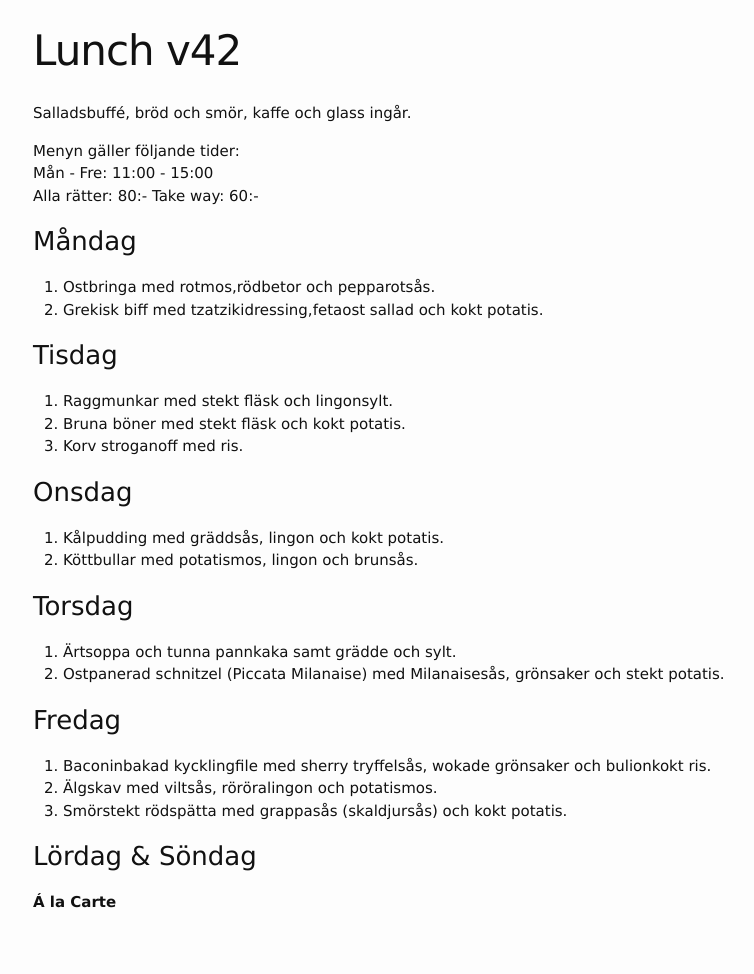
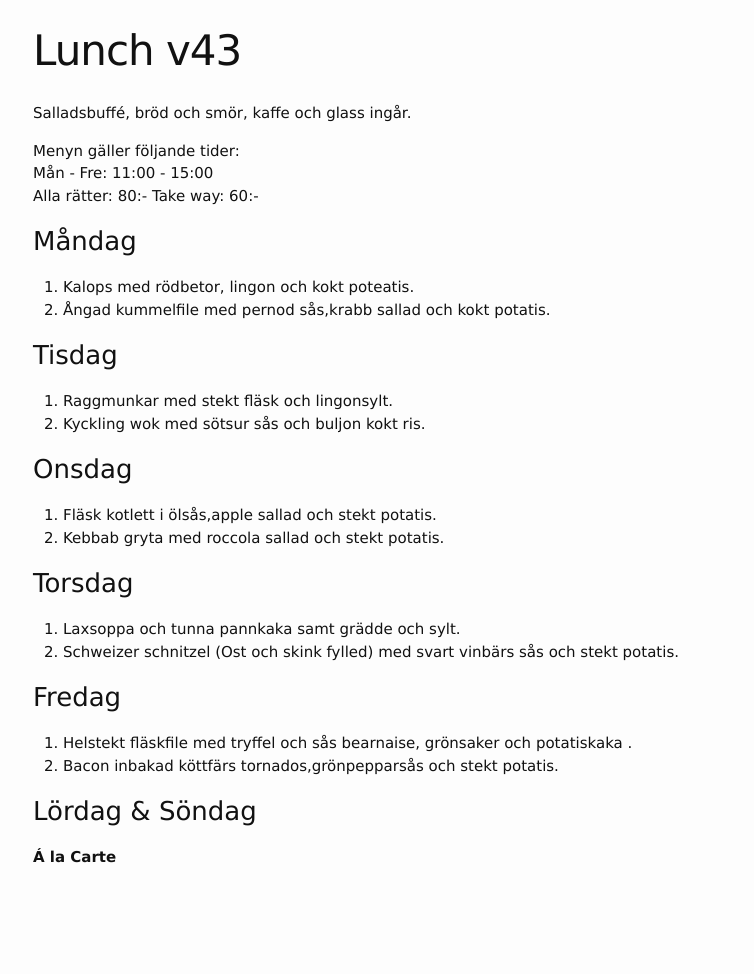
Before and after one commit to FarInn62/farinn62.github.io, a Jekyll site: the page built from lunch.md, in a window 1280 px wide. Shown: the whole page, without its empty margins (237-991 px from the left). Built offline with Jekyll 4.4.1, drawn with Linux system fonts in a browser that asks for light colours; after the commit the page ends 929 px from its top, so only the background shows below that.

Commit message:
Update lunch.md

```diff
--- a/lunch.md
+++ b/lunch.md
@@ -1,6 +1,6 @@
 ---
 layout: foodmenu
-title: Lunch v42
+title: Lunch v43
 permalink: /lunch/
 published: true
 ---
@@ -12,31 +12,29 @@ Alla rätter: 80:- Take way: 60:-
 
 ### Måndag
 
-1. Ostbringa med rotmos,rödbetor och pepparotsås.
-2. Grekisk biff med tzatzikidressing,fetaost sallad och kokt potatis.
+1. Kalops med rödbetor, lingon och kokt poteatis.
+2. Ångad kummelfile med pernod sås,krabb sallad och kokt potatis.
 
 ### Tisdag
 
 1. Raggmunkar med stekt fläsk och lingonsylt.
-2. Bruna böner med stekt fläsk och kokt potatis.
-3. Korv stroganoff med ris.
+2. Kyckling wok med sötsur sås och buljon kokt ris.
 
 ### Onsdag
 
-1. Kålpudding med gräddsås, lingon och kokt potatis.
-2. Köttbullar med potatismos, lingon och brunsås.
+1. Fläsk kotlett i ölsås,apple sallad och stekt potatis.
+2. Kebbab gryta med roccola sallad och stekt potatis.
 
 ### Torsdag
 
-1. Ärtsoppa och tunna pannkaka samt grädde och sylt.
-2. Ostpanerad schnitzel (Piccata Milanaise) med Milanaisesås, grönsaker och stekt potatis.
+1. Laxsoppa och tunna pannkaka samt grädde och sylt.
+2. Schweizer schnitzel (Ost och skink fylled) med svart vinbärs sås och stekt potatis.
 
 
 ### Fredag
 
-1. Baconinbakad kycklingfile med sherry tryffelsås, wokade grönsaker och bulionkokt ris.
-2. Älgskav med viltsås, röröralingon och potatismos.
-3. Smörstekt rödspätta med grappasås (skaldjursås) och kokt potatis.
+1. Helstekt fläskfile med tryffel och sås bearnaise, grönsaker och potatiskaka .
+2. Bacon inbakad köttfärs tornados,grönpepparsås och stekt potatis.
 
 
 ### Lördag & Söndag
```
